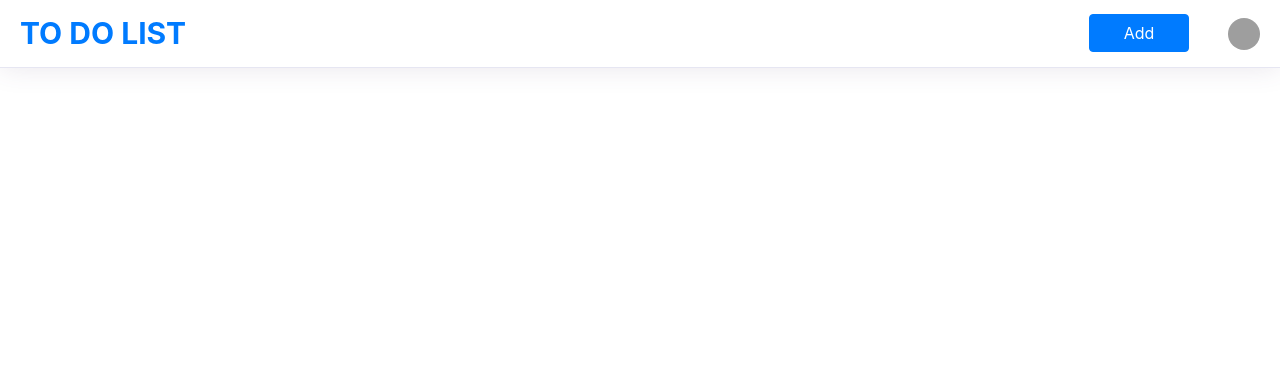
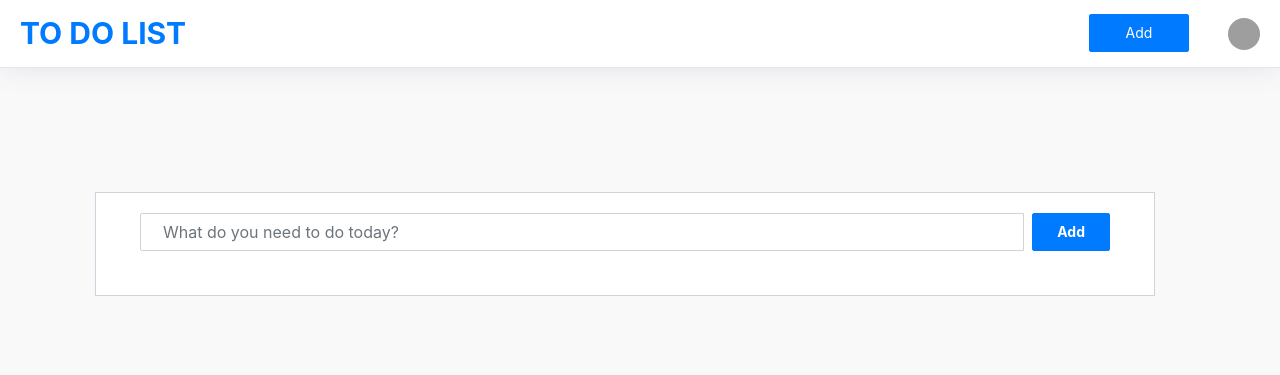
Before and after one commit to roshanajicherian/ToDoList, a Django app: page / in a window 1280 px wide. Shown: the top 375 px of the page. Run offline with Django 3.2, Linux system fonts and the light colour scheme; the visitor is signed in with stand-in values (Sample User, id 1); data that the repository does not hold is empty; some libraries are stand-ins or nearby versions; grey boxes are pictures that could not be loaded.

Commit message:
Modified frontend

```diff
--- /dev/null
+++ b/ToDoList/base/static/base/list.css
@@ -0,0 +1,481 @@
+body {
+  background-color: #f9f9fa;
+}
+
+.flex {
+  -webkit-box-flex: 1;
+  -ms-flex: 1 1 auto;
+  flex: 1 1 auto;
+}
+
+@media (max-width: 991.98px) {
+  .padding {
+    padding: 1.5rem;
+  }
+}
+
+@media (max-width: 767.98px) {
+  .padding {
+    padding: 1rem;
+  }
+}
+
+.padding {
+  padding: 5rem;
+}
+
+.card {
+  box-shadow: none;
+  -webkit-box-shadow: none;
+  -moz-box-shadow: none;
+  -ms-box-shadow: none;
+}
+
+.pl-3,
+.px-3 {
+  padding-left: 1rem !important;
+}
+
+.card {
+  position: relative;
+  display: flex;
+  flex-direction: column;
+  min-width: 0;
+  word-wrap: break-word;
+  background-color: #fff;
+  background-clip: border-box;
+  border: 1px solid #d2d2dc;
+  border-radius: 0;
+}
+
+.pr-3,
+.px-3 {
+  padding-right: 1rem !important;
+}
+
+.card .card-body {
+  padding: 1.25rem 1.75rem;
+}
+
+.card-body {
+  flex: 1 1 auto;
+  padding: 1.25rem;
+}
+
+.card .card-title {
+  color: #000000;
+  margin-bottom: 0.625rem;
+  text-transform: capitalize;
+  font-size: 0.875rem;
+  font-weight: 500;
+}
+
+.add-items {
+  margin-bottom: 1.5rem;
+  overflow: hidden;
+}
+
+.d-flex {
+  display: flex !important;
+}
+
+.add-items input[type="text"] {
+  border-top-right-radius: 0;
+  border-bottom-right-radius: 0;
+  width: 100%;
+  background: transparent;
+}
+
+.form-control {
+  border: 1px solid #f3f3f3;
+  font-weight: 400;
+  font-size: 0.875rem;
+}
+
+.form-control {
+  display: block;
+  width: 100%;
+  padding: 0.875rem 1.375rem;
+  font-size: 1rem;
+  line-height: 1;
+  color: #495057;
+  background-color: #ffffff;
+  background-clip: padding-box;
+  border: 1px solid #ced4da;
+  border-radius: 2px;
+  transition: border-color 0.15s ease-in-out, box-shadow 0.15s ease-in-out;
+}
+
+.add-items .btn {
+  margin-left: 0.5rem;
+}
+
+.btn {
+  font-size: 0.875rem;
+  line-height: 1;
+  font-weight: 400;
+  padding: 0.7rem 1.5rem;
+  border-radius: 0.1275rem;
+}
+
+.list-wrapper {
+  height: 100%;
+  max-height: 100%;
+}
+
+.add-items {
+  margin-bottom: 1.5rem;
+  overflow: hidden;
+}
+
+.add-items input[type="text"] {
+  border-top-right-radius: 0;
+  border-bottom-right-radius: 0;
+  width: 100%;
+  background: transparent;
+}
+
+.add-items .btn,
+.add-items .fc button,
+.fc .add-items button,
+.add-items .ajax-upload-dragdrop .ajax-file-upload,
+.ajax-upload-dragdrop .add-items .ajax-file-upload,
+.add-items .swal2-modal .swal2-buttonswrapper .swal2-styled,
+.swal2-modal .swal2-buttonswrapper .add-items .swal2-styled,
+.add-items .wizard > .actions a,
+.wizard > .actions .add-items a {
+  margin-left: 0.5rem;
+}
+
+.rtl .add-items .btn,
+.rtl .add-items .fc button,
+.fc .rtl .add-items button,
+.rtl .add-items .ajax-upload-dragdrop .ajax-file-upload,
+.ajax-upload-dragdrop .rtl .add-items .ajax-file-upload,
+.rtl .add-items .swal2-modal .swal2-buttonswrapper .swal2-styled,
+.swal2-modal .swal2-buttonswrapper .rtl .add-items .swal2-styled,
+.rtl .add-items .wizard > .actions a,
+.wizard > .actions .rtl .add-items a {
+  margin-left: auto;
+  margin-right: 0.5rem;
+}
+
+.list-wrapper {
+  height: 100%;
+  max-height: 100%;
+}
+
+.list-wrapper ul {
+  padding: 0;
+  text-align: left;
+  list-style: none;
+  margin-bottom: 0;
+}
+
+.list-wrapper ul li {
+  font-size: 0.9375rem;
+  padding: 0.4rem 0;
+  border-bottom: 1px solid #f3f3f3;
+}
+
+.list-wrapper ul li:first-child {
+  border-bottom: none;
+}
+
+.list-wrapper ul li .form-check {
+  max-width: 90%;
+  margin-top: 0.25rem;
+  margin-bottom: 0.25rem;
+}
+
+.list-wrapper ul li .form-check label:hover {
+  cursor: pointer;
+}
+
+.list-wrapper input[type="checkbox"] {
+  margin-right: 15px;
+}
+
+.list-wrapper .remove {
+  cursor: pointer;
+  font-size: 1.438rem;
+  font-weight: 600;
+  width: 1.25rem;
+  height: 1.25rem;
+  line-height: 20px;
+  text-align: center;
+}
+
+.list-wrapper .completed {
+  text-decoration: line-through;
+  text-decoration-color: #3da5f4;
+}
+
+.list-wrapper ul li .form-check {
+  max-width: 90%;
+  margin-top: 0.25rem;
+  margin-bottom: 0.25rem;
+}
+
+.list-wrapper ul li .form-check,
+.list-wrapper ul li .form-check .form-check-label,
+.email-wrapper .mail-sidebar .menu-bar .profile-list-item a .user .u-name,
+.email-wrapper
+  .mail-sidebar
+  .menu-bar
+  .profile-list-item
+  a
+  .user
+  .u-designation,
+.email-wrapper .mail-list-container .mail-list .content .sender-name,
+.email-wrapper .message-body .attachments-sections ul li .details p.file-name,
+.settings-panel .chat-list .list .info p {
+  text-overflow: ellipsis;
+  overflow: hidden;
+  max-width: 100%;
+  white-space: nowrap;
+}
+
+.form-check {
+  position: relative;
+  display: block;
+  margin-top: 10px;
+  margin-bottom: 10px;
+  padding-left: 0;
+}
+
+.list-wrapper ul li .form-check,
+.list-wrapper ul li .form-check .form-check-label,
+.email-wrapper .mail-sidebar .menu-bar .profile-list-item a .user .u-name,
+.email-wrapper
+  .mail-sidebar
+  .menu-bar
+  .profile-list-item
+  a
+  .user
+  .u-designation,
+.email-wrapper .mail-list-container .mail-list .content .sender-name,
+.email-wrapper .message-body .attachments-sections ul li .details p.file-name,
+.settings-panel .chat-list .list .info p {
+  text-overflow: ellipsis;
+  overflow: hidden;
+  max-width: 100%;
+  white-space: nowrap;
+}
+
+.form-check .form-check-label {
+  min-height: 18px;
+  display: block;
+  margin-left: 1.75rem;
+  font-size: 0.875rem;
+  line-height: 1.5;
+}
+
+.form-check-label {
+  margin-bottom: 0;
+}
+
+.list-wrapper input[type="checkbox"] {
+  margin-right: 15px;
+}
+
+.form-check .form-check-label input {
+  position: absolute;
+  top: 0;
+  left: 0;
+  margin-left: 0;
+  margin-top: 0;
+  z-index: 1;
+  cursor: pointer;
+  opacity: 0;
+  filter: alpha(opacity=0);
+}
+
+input[type="radio"],
+input[type="checkbox"] {
+  box-sizing: border-box;
+  padding: 0;
+}
+
+.list-wrapper ul li .form-check,
+.list-wrapper ul li .form-check .form-check-label,
+.email-wrapper .mail-sidebar .menu-bar .profile-list-item a .user .u-name,
+.email-wrapper
+  .mail-sidebar
+  .menu-bar
+  .profile-list-item
+  a
+  .user
+  .u-designation,
+.email-wrapper .mail-list-container .mail-list .content .sender-name,
+.email-wrapper .message-body .attachments-sections ul li .details p.file-name,
+.settings-panel .chat-list .list .info p {
+  text-overflow: ellipsis;
+  overflow: hidden;
+  max-width: 100%;
+  white-space: nowrap;
+}
+
+.form-check .form-check-label input[type="checkbox"] + .input-helper:before {
+  content: "";
+  width: 18px;
+  height: 18px;
+  border-radius: 2px;
+  border: solid #405189;
+  border-width: 2px;
+  -webkit-transition: all;
+  -moz-transition: all;
+  -ms-transition: all;
+  -o-transition: all;
+  transition: all;
+  transition-duration: 0s;
+  -webkit-transition-duration: 250ms;
+  transition-duration: 250ms;
+}
+
+.form-check .form-check-label input[type="checkbox"] + .input-helper:before,
+.form-check .form-check-label input[type="checkbox"] + .input-helper:after {
+  position: absolute;
+  top: 0;
+  left: 0;
+}
+
+.form-check .form-check-label input[type="checkbox"] + .input-helper:after {
+  -webkit-transition: all;
+  -moz-transition: all;
+  -ms-transition: all;
+  -o-transition: all;
+  transition: all;
+  transition-duration: 0s;
+  -webkit-transition-duration: 250ms;
+  transition-duration: 250ms;
+  font-family: Material Design Icons;
+  opacity: 0;
+  filter: alpha(opacity=0);
+  -webkit-transform: scale(0);
+  -ms-transform: scale(0);
+  -o-transform: scale(0);
+  transform: scale(0);
+  content: "\F12C";
+  font-size: 0.9375rem;
+  font-weight: bold;
+  color: #ffffff;
+}
+
+.form-check .form-check-label input[type="checkbox"] + .input-helper:before,
+.form-check .form-check-label input[type="checkbox"] + .input-helper:after {
+  position: absolute;
+  top: 0;
+  left: 0;
+}
+
+.form-check
+  .form-check-label
+  input[type="checkbox"]:checked
+  + .input-helper:before {
+  background: #405189;
+  border-width: 0;
+}
+
+.form-check .form-check-label input[type="checkbox"] + .input-helper:before {
+  content: "";
+  width: 18px;
+  height: 18px;
+  border-radius: 2px;
+  border: solid #405189;
+  border-width: 2px;
+  -webkit-transition: all;
+  -moz-transition: all;
+  -ms-transition: all;
+  -o-transition: all;
+  transition: all;
+  transition-duration: 0s;
+  -webkit-transition-duration: 250ms;
+  transition-duration: 250ms;
+}
+
+.form-check .form-check-label input[type="checkbox"] + .input-helper:after {
+  font-family: FontAwesome;
+  content: "\f095";
+  display: inline-block;
+  padding-right: 3px;
+  vertical-align: middle;
+  color: #fff;
+}
+
+.text-primary,
+.list-wrapper .completed .remove {
+  color: #405189 !important;
+}
+
+.list-wrapper .remove {
+  cursor: pointer;
+  font-size: 1.438rem;
+  font-weight: 600;
+  width: 1.25rem;
+  height: 1.25rem;
+  line-height: 20px;
+  text-align: center;
+}
+
+.ml-auto,
+.list-wrapper .remove,
+.mx-auto {
+  margin-left: auto !important;
+}
+
+.mdi-close-circle-outline:before {
+  content: "\F15A";
+}
+
+.list-wrapper ul li {
+  font-size: 0.9375rem;
+  padding: 0.4rem 0;
+  border-bottom: 1px solid #f3f3f3;
+}
+.mdi:before {
+  font-family: FontAwesome;
+  content: "\f00d";
+  display: inline-block;
+  padding-right: 3px;
+  vertical-align: middle;
+  font-size: 0.756em;
+  color: #405189;
+}
+
+.list-wrapper ul {
+  padding: 0;
+  text-align: left;
+  list-style: none;
+  margin-bottom: 0;
+}
+
+.flex-column-reverse {
+  flex-direction: column-reverse !important;
+}
+
+.d-flex,
+.loader-demo-box,
+.distribution-chart-legend .distribution-chart,
+.distribution-chart-legend .distribution-chart .item,
+.list-wrapper ul li,
+.email-wrapper .mail-sidebar .menu-bar .profile-list-item a,
+.email-wrapper .mail-sidebar .menu-bar .profile-list-item a .user,
+.email-wrapper .mail-list-container .mail-list .details,
+.email-wrapper .message-body .attachments-sections ul li .thumb,
+.email-wrapper .message-body .attachments-sections ul li .details .buttons,
+.lightGallery .image-tile .demo-gallery-poster,
+.swal2-modal,
+.navbar .navbar-menu-wrapper .navbar-nav,
+.navbar .navbar-menu-wrapper .navbar-nav .nav-item.nav-profile,
+.navbar
+  .navbar-menu-wrapper
+  .navbar-nav
+  .nav-item.dropdown
+  .navbar-dropdown
+  .dropdown-item {
+  display: flex !important;
+}
+.editIcon{
+  margin: auto;
+}
--- a/ToDoList/base/templates/base/base.html
+++ b/ToDoList/base/templates/base/base.html
@@ -8,7 +8,9 @@
       integrity="sha384-9aIt2nRpC12Uk9gS9baDl411NQApFmC26EwAOH8WgZl5MYYxFfc+NcPb1dKGj7Sk"
       crossorigin="anonymous"
     />
+    <script src="https://kit.fontawesome.com/d6d166d63f.js" crossorigin="anonymous"></script>
     <link rel="stylesheet" href="{% static 'base/base.css' %}" />
+    <link rel="stylesheet" href="{% static 'base/list.css' %}" />
     {% if title %}
     <title>To Do List- {{title}}</title>
     {% else %}
@@ -18,7 +20,7 @@
   <body>
     <div class="dashboard-header">
       <nav class="navbar navbar-expand-lg bg-white fixed-top">
-        <a class="navbar-brand" href="#">TO DO LIST</a>
+        <a class="navbar-brand" href="{% url 'todo-home' %}">TO DO LIST</a>
         <button
           class="navbar-toggler"
           type="button"
--- a/ToDoList/base/templates/base/home.html
+++ b/ToDoList/base/templates/base/home.html
@@ -1,8 +1,30 @@
-{% extends 'base/base.html' %} {% block content %} {% for i in toDos %}
-<div class="row toDo">
-  {{i.id}}. {{i.content}} Date Added : {{i.datePosted|date:"D, F d, Y" }}
-  Deadline :{{i.deadline|date:"D, F d, Y"}}
-  <a class="btn btn-info" href="{% url 'todo-update' i.id%}">Update</a>
-  <a class="btn btn-danger" href="{% url 'todo-delete' i.id%}">Delete</a>
+{% extends 'base/base.html' %} {% block content %}
+<div class="page-content page-container" id="page-content">
+    <div class="padding">
+        <div class="row container d-flex justify-content-center">
+            <div class="col-lg-12">
+                <div class="card px-3">
+                    <div class="card-body">
+                        <div class="add-items d-flex"> <input type="text" class="form-control todo-list-input"
+                                placeholder="What do you need to do today?"> <a
+                                class="add btn btn-primary font-weight-bold todo-list-add-btn" href="{% url 'todo-add' %}">Add</a> </div>
+                        <div class="list-wrapper">
+                            <ul class="d-flex flex-column-reverse todo-list">
+                                {% for i in toDos %}
+                                <li>
+                                    <div class="form-check"> <label class="form-check-label"> <input class="checkbox"
+                                                type="checkbox"> {{i.content}} <i
+                                                class="input-helper"></i></label> </div>
+                                <a class="far fa-edit editIcon" href="{% url 'todo-update' i.id %}"></a>
+                                <a class="remove mdi mdi-close-circle-outline" href="{% url 'todo-delete' i.id %}"></a>
+                                </li>
+                                {%endfor%}
+                            </ul>
+                        </div>
+                    </div>
+                </div>
+            </div>
+        </div>
+    </div>
 </div>
-{% endfor %} {% endblock content %}
+{% endblock content %}
```
